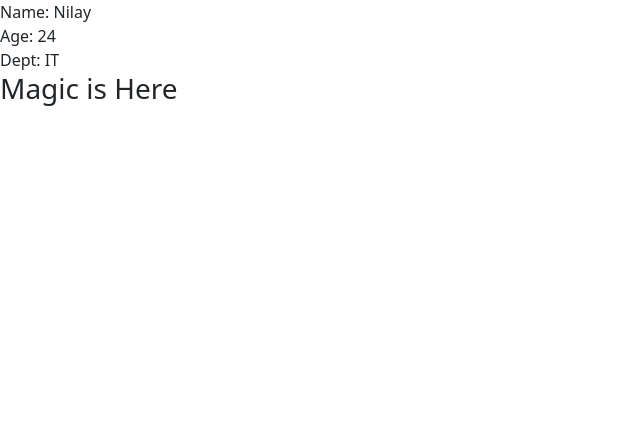
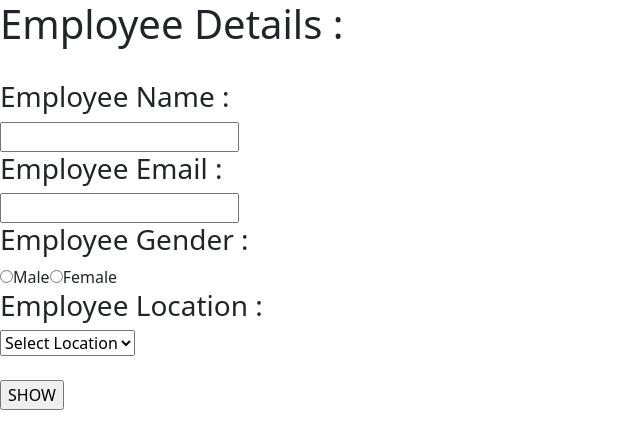
Before and after one commit to nilaybasak111/EjobIndia-Practice, a React (Vite) app in the folder React/React Examples/: page / in a window 1280 px wide. Shown: the top 448 px of the page, without its empty margins (0-640 px from the left). Built offline with nearby package versions, Linux system fonts and the light colour scheme.

Commit message:
Added 10 August React Homework

```diff
--- a/React/React Examples/src/App.tsx
+++ b/React/React Examples/src/App.tsx
@@ -20,6 +20,7 @@ import AUG9StudentInfoEx1 from "./components/9AUG_ Student Info _ex1";
 import AUG9ItemsHW1 from "./components/9AUG_ Items _HW1";
 import AUG10LifecycleEx1 from "./components/10AUG_ Lifecycle _ex1";
 import AUG10LifecycleEx2 from "./components/10AUG_ Lifecycle _ex2";
+import AUG10EmpDetails from "./components/10AUG_ EmpDetails _HW1";
 
 function App() {
   return (
@@ -44,8 +45,9 @@ function App() {
       <AUG9StudentInfoEx1 />
       <AUG9FunctionPassingParentEx2 />
       <AUG9ItemsHW1 />
-      <AUG10LifecycleEx1 /> */}
-      <AUG10LifecycleEx2 />
+      <AUG10LifecycleEx1 />
+      <AUG10LifecycleEx2 /> */}
+      <AUG10EmpDetails />
     </>
   );
 }
--- /dev/null
+++ b/React/React Examples/src/components/10AUG_ EmpDetails _HW1.tsx
@@ -0,0 +1,104 @@
+import React, { Component } from "react";
+import AUG10EmpProfile from "./10AUG_ Profile _HW1";
+
+export interface AUG10EmpDetailsType {
+  empName: string;
+  empEmail: string;
+  empGender: string;
+  empLocation: string;
+  showProfile?: boolean; // Optional property, Not Mandatory Everytime
+  waiting?: boolean;
+}
+
+export default class AUG10EmpDetails extends Component {
+  state: AUG10EmpDetailsType = {
+    empName: "",
+    empEmail: "",
+    empGender: "",
+    empLocation: "",
+    showProfile: false,
+    waiting: false,
+  };
+
+  valUpdate = (e: React.ChangeEvent<HTMLInputElement | HTMLSelectElement>) => {
+    const { name, value } = e.target;
+    this.setState({ [name]: value });
+  };
+
+  handleShow = () => {
+    this.setState({ waiting: true, showProfile: false });
+    // After 5 seconds show the profile
+    setTimeout(() => {
+      this.setState({ showProfile: true, waiting: false });
+    }, 5000);
+  };
+
+  render() {
+    return (
+      <>
+        <h1>Employee Details :</h1>
+        <br />
+        <h3>Employee Name :</h3>
+        <input
+          type="text"
+          name="empName"
+          value={this.state.empName}
+          onChange={this.valUpdate}
+        />
+        <h3>Employee Email :</h3>
+        <input
+          type="text"
+          name="empEmail"
+          value={this.state.empEmail}
+          onChange={this.valUpdate}
+        />
+        <h3>Employee Gender :</h3>
+        <input
+          type="radio"
+          name="empGender"
+          checked={this.state.empGender === "Male"}
+          value="Male"
+          onChange={this.valUpdate}
+        />
+        Male
+        <input
+          type="radio"
+          name="empGender"
+          checked={this.state.empGender === "Female"}
+          value="Female"
+          onChange={this.valUpdate}
+        />
+        Female
+        <h3>Employee Location :</h3>
+        <select
+          name="empLocation"
+          value={this.state.empLocation}
+          onChange={this.valUpdate}
+        >
+          <option value="">Select Location</option>
+          <option value="Kolkata">Kolkata</option>
+          <option value="Nabadwip">Nabadwip</option>
+          <option value="Howrah">Howrah</option>
+          <option value="Patna">Patna</option>
+          <option value="Delhi">Delhi</option>
+        </select>
+        <br />
+        <br />
+        <input
+          type="button"
+          value={this.state.showProfile ? "HIDE" : "SHOW"}
+          onClick={this.handleShow}
+        />
+        {this.state.waiting && <h3>Please Wait 5 Seconds...</h3>}
+        {this.state.showProfile && !this.state.waiting && (
+          <AUG10EmpProfile
+            empName={this.state.empName}
+            empEmail={this.state.empEmail}
+            empGender={this.state.empGender}
+            empLocation={this.state.empLocation}
+          />
+        )}
+      </>
+    );
+  }
+}
--- /dev/null
+++ b/React/React Examples/src/components/10AUG_ Profile _HW1.tsx
@@ -0,0 +1,21 @@
+import { Component } from "react";
+import type { AUG10EmpDetailsType } from "./10AUG_ EmpDetails _HW1";
+
+export default class AUG10EmpProfile extends Component<AUG10EmpDetailsType> {
+  constructor(props: AUG10EmpDetailsType) {
+    super(props);
+  }
+
+  render() {
+    return (
+      <>
+        <ul>
+          <li>Name: {this.props.empName}</li>
+          <li>Email: {this.props.empEmail}</li>
+          <li>Gender: {this.props.empGender}</li>
+          <li>Location: {this.props.empLocation}</li>
+        </ul>
+      </>
+    );
+  }
+}
```
